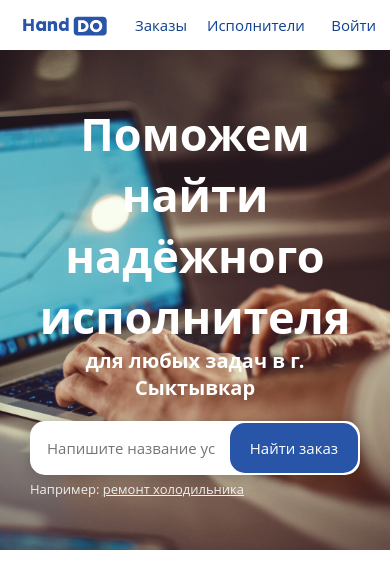
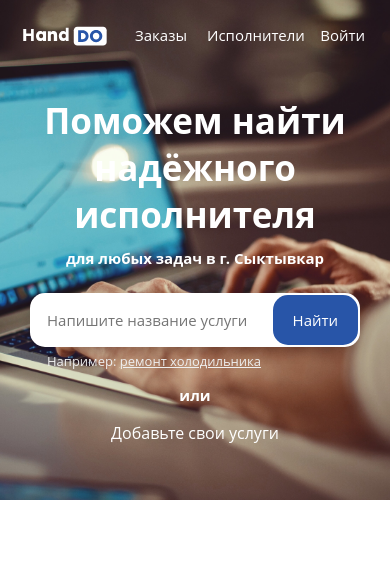
Before and after one commit to handDO/reactfront, a React (Create React App) app: page / in a window 390 px wide. Shown: the top 588 px of the page. Built offline with nearby package versions, Linux system fonts and the light colour scheme.

Commit message:
Description fixes

```diff
--- a/src/components/description.jsx
+++ b/src/components/description.jsx
@@ -3,14 +3,16 @@ import React, { Component } from 'react';
 export default class Description extends Component {
   render() {
     return (
-      <div className="description">
-      <h1>Поможем найти надёжного исполнителя</h1>
-      <h2>для любых задач в г. Сыктывкар</h2>
+      <section className="description">
+        <h1>Поможем найти надёжного исполнителя</h1>
+        <h2>для любых задач в г. Сыктывкар</h2>
         <div className="search">
             <input type="text" placeholder="Напишите название услуги"/>
-            <input type="button" value="Найти заказ"/>
+            <input type="button" value="Найти"/>
         </div>
         <div className="example">Например: <a href="/">ремонт холодильника</a></div>
-      </div>);
+        <h2>или</h2>
+        <a href="/profile/createservice" className="addservice">Добавьте свои услуги</a>
+      </section>);
   }
 }
--- a/src/components/menu.jsx
+++ b/src/components/menu.jsx
@@ -14,10 +14,10 @@ const menuLinks = [
 
 export default class Menu extends Component {
   render() {
-    return (<div className="menu">
-              <div className="logo"></div>
+    return (<section className="menu">
+              <a href="/"><div className="logo"></div></a>
               { this.getMenuLinks() }
-            </div>);
+            </section>);
   }
   getMenuLinks() {
     let menu = menuLinks.map((val, i) => {
--- a/src/css/App.css
+++ b/src/css/App.css
@@ -23,7 +23,7 @@ a:hover {
   margin-right: 7px;
 }
 .login {
-  margin-right: 14px;
+  margin-right: 35px;
   margin-left: 13px;
 }
 header {
@@ -31,18 +31,23 @@ header {
   justify-content: space-between;
   align-items: center;
 }
+header a {
+  color: white;
+}
+header a:hover {
+  color: white;
+}
 .menu {
   display: flex;
   justify-content: left;
   align-items: center;
-  padding-left: 10px;
-  height: 50px;
+  height: 70px;
 }
-.menu a:first-of-type {
+.menu a:nth-of-type(2) {
   margin-left: 25px;
 }
 .menu .logo {
-  background: url(../img/logo.svg);
+  background: url(../img/whitelogo.svg);
   height: 30px;
   width: 90px;
   margin-left: 10px;
@@ -63,6 +68,8 @@ header {
   background-size: cover;
   background-position: center;
   padding: 30px;
+  margin-top: -70px;
+  padding-top: 70px;
 }
 .description .search {
   background: white;
@@ -104,6 +111,7 @@ header {
   max-width: 600px;
   margin-top: 5px;
   font-size: 13px;
+  margin-left: 34px;
 }
 .description .example a {
   font: inherit;
@@ -124,5 +132,37 @@ header {
 }
 .description h2 {
   font-size: 20px;
-  margin-bottom: 20px;
 }
+.description h2:nth-of-type(1) {
+  margin-bottom: 25px;
+}
+.description h2:nth-of-type(2) {
+  margin-top: 15px;
+  margin-bottom: 17px;
+}
+.description .addservice {
+  color: white;
+  margin-left: 0;
+  font-size: 16px;
+  text-align: center;
+}
+@media screen and (max-width: 750px) {
+  .description {
+    background-size: auto 100%;
+  }
+}
+@media screen and (max-width: 452px) {
+  .description h1 {
+    font-size: 35px;
+    margin-bottom: 10px;
+  }
+  .description h2 {
+    font-size: 15px;
+  }
+  .logo {
+    margin-left: 0 !important;
+  }
+  .login {
+    margin-right: 25px;
+  }
+}
--- a/src/css/App.less
+++ b/src/css/App.less
@@ -27,7 +27,7 @@ a {
 }
 
 .login {
-    margin-right: 14px;
+    margin-right: 35px;
     margin-left: 13px;
 }
 
@@ -35,19 +35,24 @@ header {
     display: flex;
     justify-content: space-between;
     align-items: center;
+    a {
+        color: white;
+        &:hover {
+            color: white;
+        }
+    }
 }
 
 .menu {
     display: flex;
     justify-content: left;
     align-items: center;
-    padding-left: 10px;
-    height: 50px;
-    a:first-of-type {
+    height: 70px;
+    a:nth-of-type(2) {
         margin-left: 25px;
     }
     .logo {
-        background: url(../img/logo.svg);
+        background: url(../img/whitelogo.svg);
         height: 30px;
         width: 90px;
         margin-left: 10px;
@@ -71,6 +76,8 @@ header {
     background-size: cover;
     background-position: center;
     padding: 30px;
+    margin-top: -70px;
+    padding-top: 70px;
     .search {
         background: white;
         padding: 2px;
@@ -111,6 +118,7 @@ header {
         max-width: 600px;
         margin-top: 5px;
         font-size: 13px;
+        margin-left: 34px;
         a {
             font: inherit;
             color: #efefef;
@@ -131,6 +139,42 @@ header {
     }
     h2 {
         font-size: 20px;
-        margin-bottom: 20px;
+    }
+    h2:nth-of-type(1) {
+        margin-bottom: 25px;
+    }
+    h2:nth-of-type(2) {
+        margin-top: 15px;
+        margin-bottom: 17px;
+    }
+    .addservice {
+        color: white;
+        margin-left: 0;
+        font-size: 16px;
+        text-align: center;
     }
 }
+
+@media screen and (max-width: 750px) {
+    .description {
+        background-size: auto 100%;
+    }
+}
+
+@media screen and (max-width: 452px) {
+    .description {
+        h1 {
+            font-size: 35px;
+            margin-bottom: 10px;
+        }
+        h2 {
+            font-size: 15px;
+        }
+    }
+    .logo {
+        margin-left: 0 !important;
+    }
+    .login {
+        margin-right: 25px;
+    }
+}
```
Also changed, not shown: src/img/whitelogo.svg (added).
